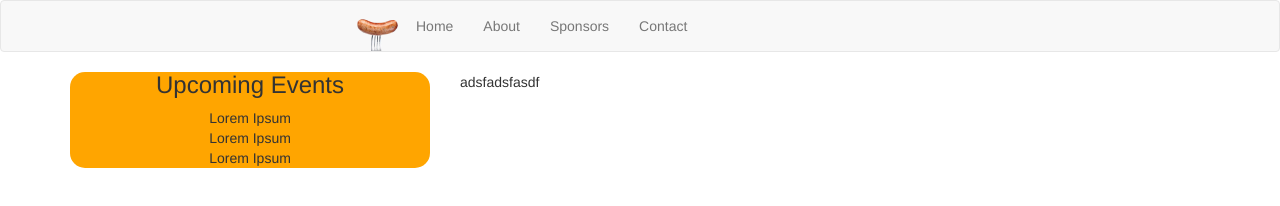
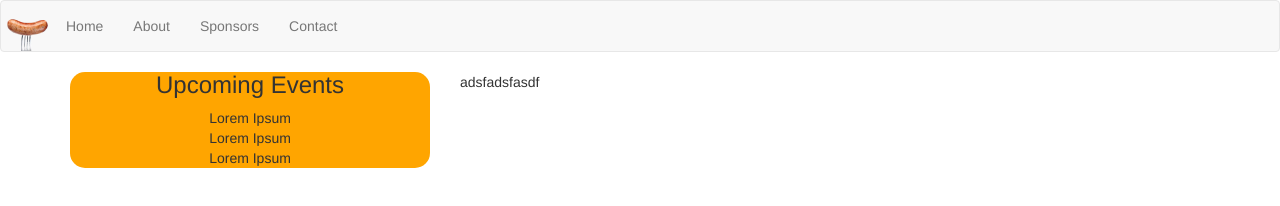
Before and after one commit to Splice09/BootstrapTraining, a website: page index.html in a window 1280 px wide. Drawn offline with nearby package versions, Linux system fonts and the light colour scheme.

Commit message:
align top nav

```diff
--- a/SASS/desktopStyle.scss
+++ b/SASS/desktopStyle.scss
@@ -14,11 +14,11 @@ ul{
 
 .navbar-brand{
     padding:0;
+    width:50px;
 }
 
 #brand{
-    width:12.5%;
-    float:right;
+    height:100%;
 }
 
 .leftNavItem{
--- a/SASS/mobilePortraitStyle.scss
+++ b/SASS/mobilePortraitStyle.scss
@@ -14,11 +14,11 @@ ul{
 
 .navbar-brand{
     padding:0;
+    width:50px;
 }
 
 #brand{
-    width:12.5%;
-    float:right;
+    height:100%;
 }
 
 .leftNavItem{
```
Also changed, not shown: CSS/desktopStyle.css, CSS/mobilePortraitStyle.css.
